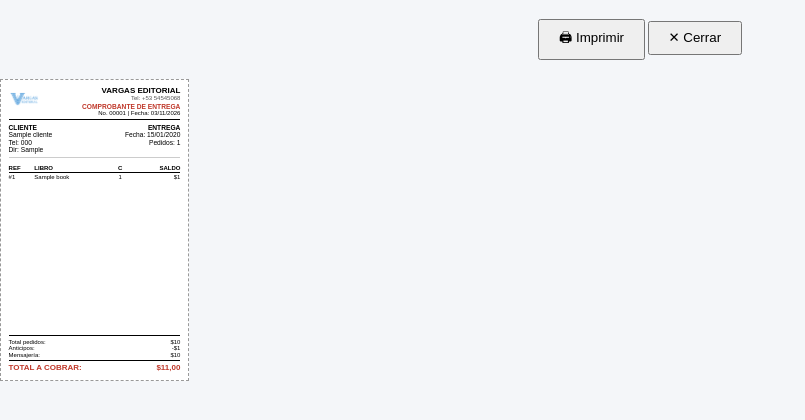
After one commit to yandivd/erp_vargas_editorial, a Django app: page /pedidos/entregas/1/comprobante-carta/ in a window 1280 px wide. The commit adds this page. Shown: the top 420 px of the page, without its empty margins (0-805 px from the left). Run offline with Django 5.2, Linux system fonts and the light colour scheme; tables that the repository leaves empty hold one stand-in row (values such as "Sample post").

Commit message:
entrega pequenna

```diff
--- a/pedidos/urls.py
+++ b/pedidos/urls.py
@@ -21,6 +21,7 @@ urlpatterns = [
     path('lotes/<int:pk>/cerrar/', views.cerrar_lote, name='cerrar_lote'),
     path('lotes/<int:pk>/pagar/', views.pagar_lote, name='pagar_lote'),
     path('imprimir-comprobantes/', views.imprimir_comprobantes_masivo, name='imprimir_comprobantes_masivo'),
+    path('entregas/<int:pk>/comprobante-carta/', views.imprimir_entrega_carta, name='imprimir_entrega_carta'),
     path('<int:pk>/agregar-esquineros/', views.agregar_esquineros, name='agregar_esquineros'),
     path('<int:pk>/', views.detalle, name='detalle'),
     path('<int:pk>/cambiar-estado/', views.cambiar_estado, name='cambiar_estado'),
--- a/pedidos/views.py
+++ b/pedidos/views.py
@@ -1061,3 +1061,13 @@ def agregar_esquineros(request, pk):
         messages.success(request, f'Esquineros agregados al pedido #{pedido.referencia_externa or pedido.id}.')
 
     return redirect('pedidos:detalle', pk=pedido.id)
+
+def imprimir_entrega_carta(request, pk):
+    """Genera el comprobante de entrega en formato pequeño (5x8cm)."""
+    entrega = get_object_or_404(Entrega, pk=pk)
+    pedidos = entrega.pedidos.select_related('libro', 'cliente').all()
+
+    return render(request, 'pedidos/imprimir_entrega_carta.html', {
+        'entrega': entrega,
+        'pedidos': pedidos,
+    })
--- /dev/null
+++ b/templates/pedidos/imprimir_entrega_carta.html
@@ -0,0 +1,78 @@
+{% extends 'impresion_carta_pequena.html' %}
+{% load static %}
+
+{% block title %}Entrega #{{ entrega.id }}{% endblock %}
+
+{% block etiquetas %}
+<div class="etiqueta" style="padding: 2mm; justify-content: flex-start;">
+
+    <!-- CABECERA -->
+    <div class="etq-header" style="align-items: flex-start; margin-bottom: 1mm;">
+        <img src="{% static 'img/logo.png' %}" alt="Logo" class="etq-logo" style="max-height: 8mm; margin-top: 1mm;">
+        <div style="text-align: right; width: 100%;">
+            <p class="etq-empresa" style="font-size: 6pt;">Vargas Editorial</p>
+            <p class="etq-sub" style="font-size: 4.5pt;">Tel: +53 54545068</p>
+            <p style="font-size: 5pt; font-weight: bold; margin: 0.5mm 0 0 0; color: #c0392b;">COMPROBANTE DE ENTREGA</p>
+            <p style="font-size: 4.5pt; margin: 0;">No. {{ entrega.id|stringformat:"05d" }} | Fecha: {% now "d/m/Y" %}</p>
+        </div>
+    </div>
+
+    <!-- DATOS DEL CLIENTE Y ENTREGA -->
+    <div style="display: flex; justify-content: space-between; font-size: 5pt; line-height: 1.1; margin-bottom: 1mm; border-bottom: 0.2mm solid #ccc; padding-bottom: 1mm;">
+        <div style="width: 60%;">
+            <strong>CLIENTE</strong><br>
+            {{ entrega.cliente.nombre|truncatechars:20 }}<br>
+            Tel: {{ entrega.cliente.telefono|default:"—" }}<br>
+            Dir: {{ entrega.direccion|default:entrega.cliente.direccion|default:"—"|truncatechars:25 }}
+        </div>
+        <div style="width: 35%; text-align: right;">
+            <strong>ENTREGA</strong><br>
+            Fecha: {{ entrega.fecha_entrega|date:"d/m/Y"|default:"—" }}<br>
+            Pedidos: {{ entrega.cantidad_pedidos }}
+        </div>
+    </div>
+
+    <!-- TABLA DE PEDIDOS (Mini) -->
+    <table class="etq-tabla" style="font-size: 4.5pt; margin-bottom: 1mm;">
+        <thead>
+            <tr>
+                <th style="width: 15%;">Ref</th>
+                <th style="width: 45%;">Libro</th>
+                <th class="center" style="width: 10%;">C</th>
+                <th class="right" style="width: 30%;">Saldo</th>
+            </tr>
+        </thead>
+        <tbody>
+            {% for p in pedidos %}
+            <tr>
+                <td>#{{ p.referencia_externa|default:p.id }}</td>
+                <td>{{ p.libro.titulo|truncatechars:15 }}</td>
+                <td class="center">{{ p.cantidad }}</td>
+                <td class="right">${{ p.saldo_pendiente|floatformat:0 }}</td>
+            </tr>
+            {% endfor %}
+        </tbody>
+    </table>
+
+    <!-- TOTALES -->
+    <div class="etq-totales" style="font-size: 4.5pt; margin-top: auto;">
+        <div class="fila">
+            <span>Total pedidos:</span>
+            <span>${{ entrega.total_pedidos|floatformat:0 }}</span>
+        </div>
+        <div class="fila">
+            <span>Anticipos:</span>
+            <span>-${{ entrega.total_anticipos|floatformat:0 }}</span>
+        </div>
+        <div class="fila">
+            <span>Mensajería:</span>
+            <span>${{ entrega.costo_mensajeria|floatformat:0 }}</span>
+        </div>
+        <div class="fila total-final" style="color: #c0392b; font-size: 6pt;">
+            <span>TOTAL A COBRAR:</span>
+            <span>${{ entrega.total_a_cobrar|floatformat:2 }}</span>
+        </div>
+    </div>
+
+</div>
+{% endblock %}
```
Also changed, not shown: templates/pedidos/detalle_entrega.html (+4 -4 lines).
